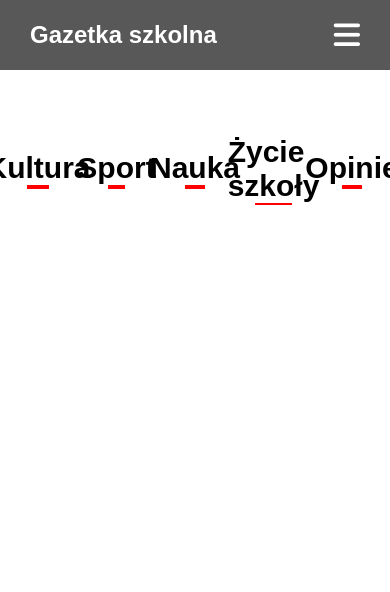
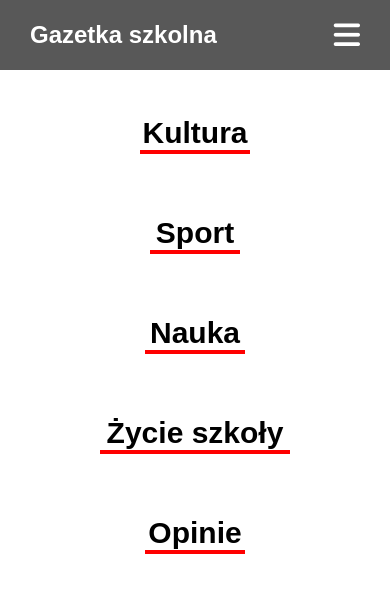
Before and after one commit to Sh1roo0/GazetkaSzkolna-Projekt, a plain HTML site: page artykuly.html in a window 390 px wide. Drawn offline with Linux system fonts and the light colour scheme.

Commit message:
poprawka responsywnosci

```diff
--- a/artykuly.html
+++ b/artykuly.html
@@ -88,10 +88,10 @@ main{
 }
 .categories{
     width: 100%;
-    height: 200px;
     display: flex;
     justify-content: center;
     align-items: center;
+
 }
 .block{
     width: 15%;
@@ -120,6 +120,16 @@ main{
         transition: 0.5s;
     }
 }
+@media (max-width:1250px){
+    .categories{
+        flex-direction: column;
+    }
+    .block{
+        margin: 30px 0 0 0;
+        width: 100%;
+    }
+}
+
     </style>
 </head>
 <body>
@@ -144,23 +154,23 @@ main{
         <div class="categories">
             <div class="block">
                 <h1>Kultura</h1>
-                <div class="pasek" style="width: 38%;"></div>
+                <div class="pasek" style="width: 110px;"></div>
             </div>
             <div class="block">
                 <h1>Sport</h1>
-                <div class="pasek" style="width: 30%;" ></div>
+                <div class="pasek" style="width: 90px;" ></div>
             </div>
             <div class="block">
                 <h1>Nauka</h1>
-                <div class="pasek" style="width: 34%;"></div>
+                <div class="pasek" style="width: 100px"></div>
             </div>
             <div class="block">
                 <h1>Życie szkoły</h1>
-                <div class="pasek"style="width: 63%;"></div>
+                <div class="pasek"style="width: 190px"></div>
             </div>
             <div class="block">
                 <h1>Opinie</h1>
-                <div class="pasek"style="width: 34%;"></div>
+                <div class="pasek"style="width: 100px"></div>
             </div>
 
         </div>
```
